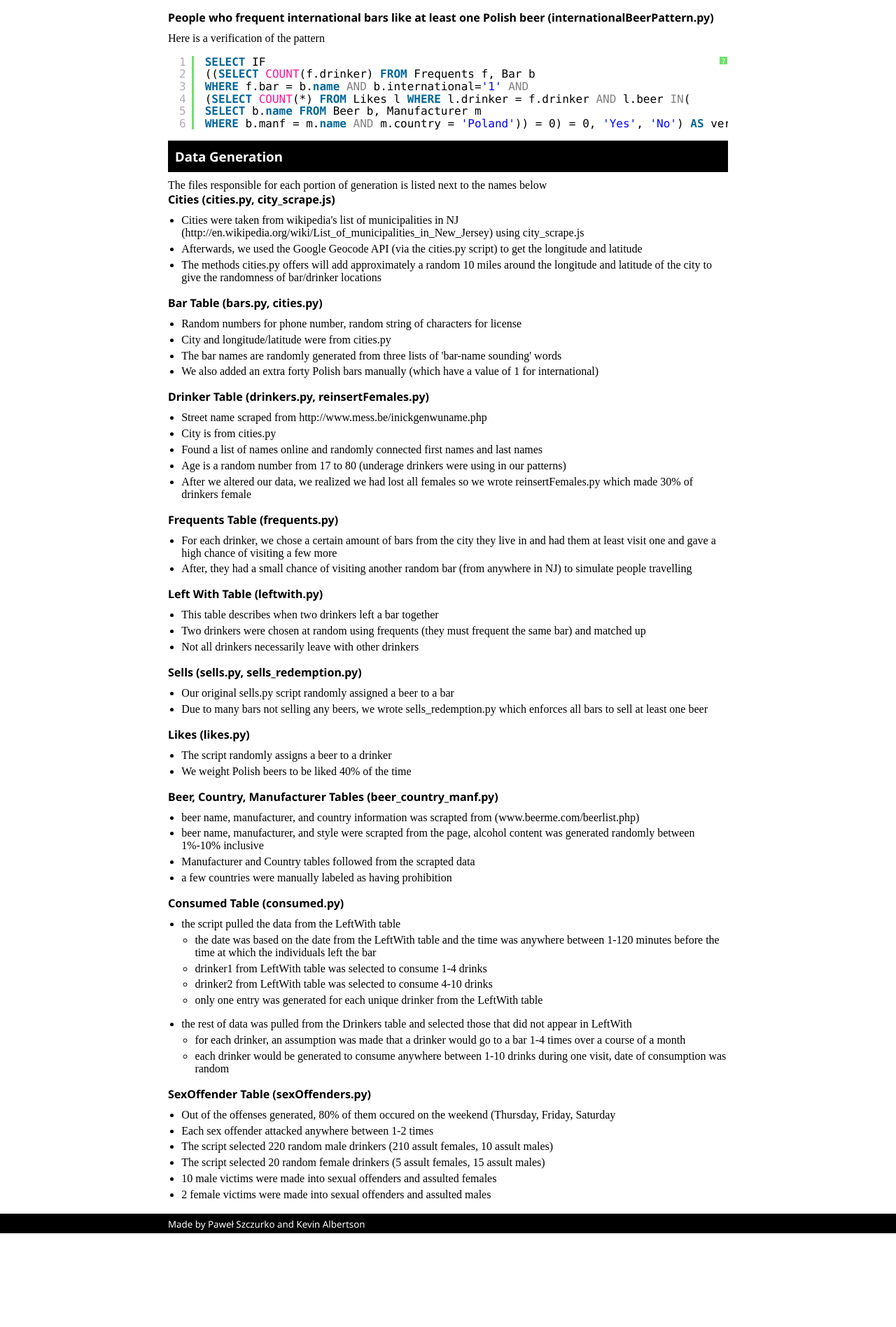
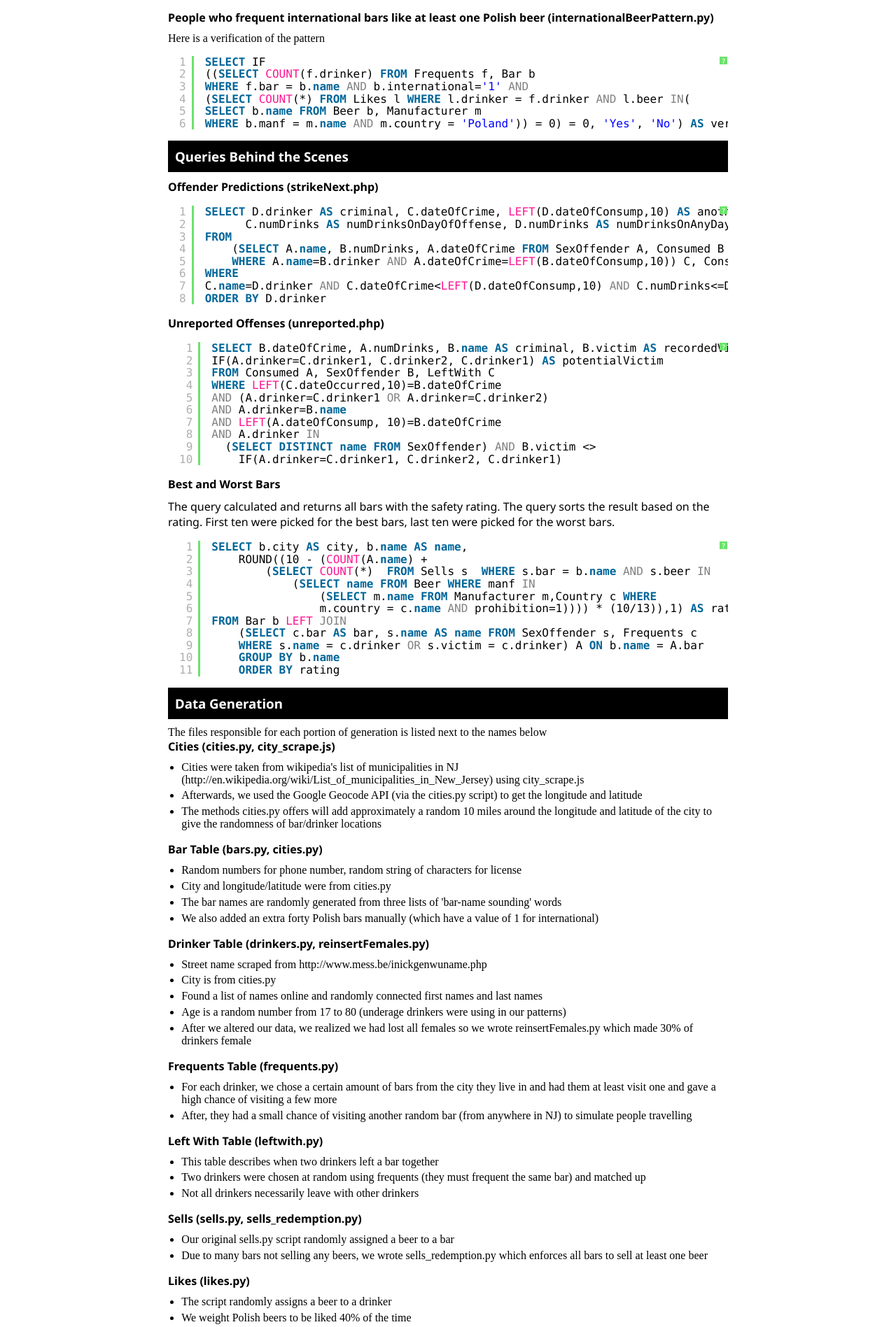
Before and after one commit to ps/Drinkers_Guide, a PHP site: page /technical.php in a window 1280 px wide. Shown: the part 965-2862 px from the top of the page at 70% size. Before the commit the page ends 2728 px from the top, so only its background shows below. Run offline with PHP 8.4, Linux system fonts and the light colour scheme; data that the repository does not hold is empty; some web fonts are replaced.

Commit message:
working on queries behind the scenes

```diff
--- a/public_html/technical.php
+++ b/public_html/technical.php
@@ -63,6 +63,49 @@ WHERE f.bar = b.name AND b.international='1' AND
 (SELECT COUNT(*) FROM Likes l WHERE l.drinker = f.drinker AND l.beer IN(
 SELECT b.name FROM Beer b, Manufacturer m
 WHERE b.manf = m.name AND m.country = 'Poland')) = 0) = 0, 'Yes', 'No') AS verification
+</pre>
+
+<h3>Queries Behind the Scenes</h3>
+<h4>Offender Predictions (strikeNext.php)</h4>
+<pre class="brush: sql">
+SELECT D.drinker AS criminal, C.dateOfCrime, LEFT(D.dateOfConsump,10) AS anotherPotentialCrimeDate,
+	  C.numDrinks AS numDrinksOnDayOfOffense, D.numDrinks AS numDrinksOnAnyDayAfterOffense
+FROM
+	(SELECT A.name, B.numDrinks, A.dateOfCrime FROM SexOffender A, Consumed B
+	WHERE A.name=B.drinker AND A.dateOfCrime=LEFT(B.dateOfConsump,10)) C, Consumed D
+WHERE
+C.name=D.drinker AND C.dateOfCrime&lt;LEFT(D.dateOfConsump,10) AND C.numDrinks&lt;=D.numDrinks
+ORDER BY D.drinker
+</pre>
+
+<h4>Unreported Offenses (unreported.php)</h4>
+<pre class="brush: sql">
+SELECT B.dateOfCrime, A.numDrinks, B.name AS criminal, B.victim AS recordedVictim,
+IF(A.drinker=C.drinker1, C.drinker2, C.drinker1) AS potentialVictim
+FROM Consumed A, SexOffender B, LeftWith C
+WHERE LEFT(C.dateOccurred,10)=B.dateOfCrime
+AND (A.drinker=C.drinker1 OR A.drinker=C.drinker2)
+AND A.drinker=B.name
+AND LEFT(A.dateOfConsump, 10)=B.dateOfCrime
+AND A.drinker IN
+  (SELECT DISTINCT name FROM SexOffender) AND B.victim &lt;>
+  	IF(A.drinker=C.drinker1, C.drinker2, C.drinker1)
+</pre>
+<h4>Best and Worst Bars</h4>
+The query calculated and returns all bars with the safety rating. The query sorts the result based on the rating. First
+ten were picked for the best bars, last ten were picked for the worst bars.
+<pre class="brush: sql">
+SELECT b.city AS city, b.name AS name,
+	ROUND((10 - (COUNT(A.name) +
+		(SELECT COUNT(*)  FROM Sells s  WHERE s.bar = b.name AND s.beer IN
+			(SELECT name FROM Beer WHERE manf IN
+				(SELECT m.name FROM Manufacturer m,Country c WHERE
+				m.country = c.name AND prohibition=1)))) * (10/13)),1) AS rating
+FROM Bar b LEFT JOIN
+	(SELECT c.bar AS bar, s.name AS name FROM SexOffender s, Frequents c
+	WHERE s.name = c.drinker OR s.victim = c.drinker) A ON b.name = A.bar
+	GROUP BY b.name
+	ORDER BY rating
 </pre>
 
 <h3 data-link="dataGeneration" class="box">Data Generation</h3>
```
